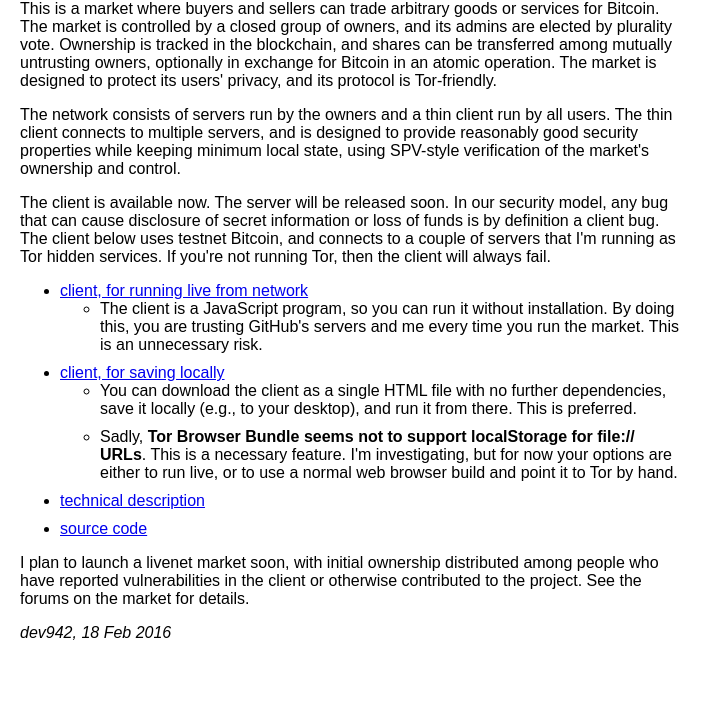
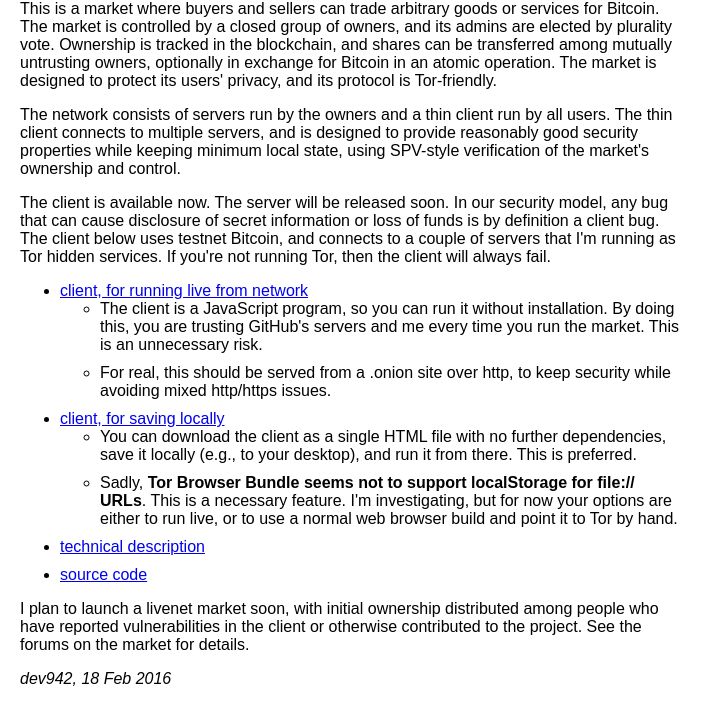
Before and after one commit to dev942/dev942.github.io, a plain HTML site: page index.html in a window 1280 px wide. Shown: the part 64-786 px from the top of the page, without its empty margins (0-722 px from the left). Drawn offline with Linux system fonts and the light colour scheme.

Commit message:
Fix mixed content problem, ugh.

```diff
--- a/index.html
+++ b/index.html
@@ -44,15 +44,20 @@ always fail.</p>
 
 <ul>
     <li>
-        <a href="aquila-live-dangerous.html">
+        <a href="http://dev942.github.io/aquila-live-dangerous.html">
             client, for running live from network
         </a>
-        <ul><li>
-            The client is a JavaScript program, so you can run it without
-            installation. By doing this, you are trusting GitHub's servers
-            and me every time you run the market. This is an unnecessary
-            risk.
-        </li></ul>
+        <ul>
+            <li>
+                The client is a JavaScript program, so you can run it without
+                installation. By doing this, you are trusting GitHub's servers
+                and me every time you run the market. This is an unnecessary
+                risk.
+            </li><li>
+                For real, this should be served from a .onion site over http,
+                to keep security while avoiding mixed http/https issues.
+            </li>
+        </ul>
     </li>
     <li>
         <a href="https://raw.githubusercontent.com/dev942/aquila/master/client/build/aquila-standalone-safe.html">
```
